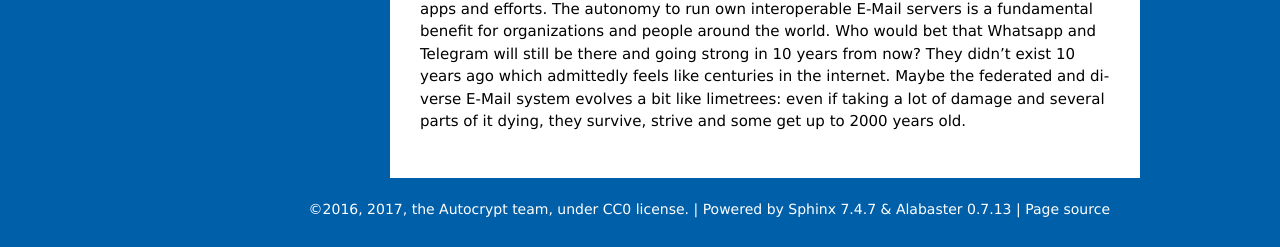
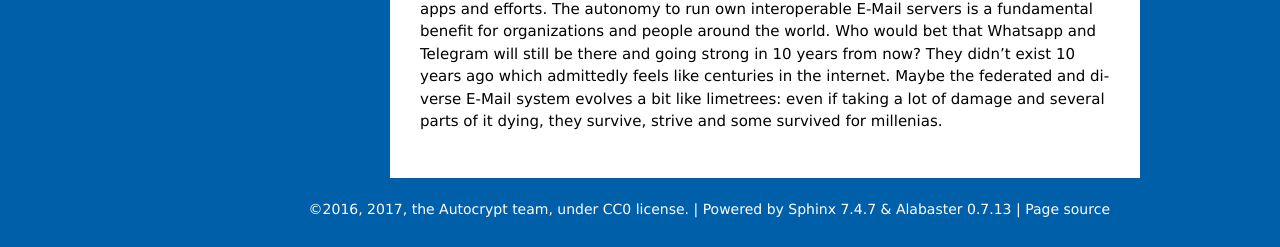
Before and after one commit to autocrypt/autocrypt, a Sphinx documentation site: the page built from doc/blog/18/03/07/index.rst, in a window 1280 px wide and 900 px high, scrolled down 3140 px. Shown: the part 650-897 px from the top of the window. Built offline with Sphinx 7.4.7, drawn with Linux system fonts in a browser that asks for light colours; some of the changed text lies outside the part shown.

Commit message:
use "millenia" as term because we talk about centuries before. fits better.

```diff
--- a/doc/blog/18/03/07/index.rst
+++ b/doc/blog/18/03/07/index.rst
@@ -138,4 +138,4 @@ will still be there and going strong in 10 years from now? They didn't
 exist 10 years ago which admittedly feels like centuries in the internet.
 Maybe the federated and diverse E-Mail system evolves a bit like limetrees:
 even if taking a lot of damage and several parts of it dying, they survive, strive
-and some get up to 2000 years old.
+and some survived for millenias.
```
